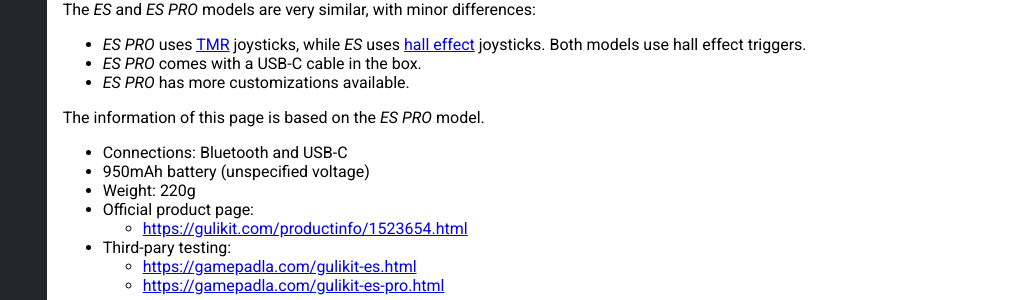
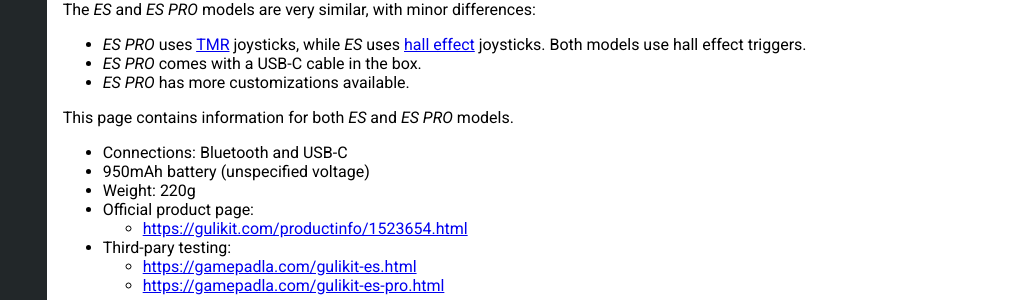
Before and after one commit to denilsonsa/gamepad-cheatsheet, a Jekyll site: the page built from _gamepads/GuliKit_ES_PRO.md, in a window 1280 px wide and 900 px high, scrolled down 1214 px. Shown: the part 152-452 px from the top of the window, without its empty margins (252-1280 px from the left). Built offline with Jekyll 4.4.1, drawn with Linux system fonts in a browser that asks for light colours.

Commit message:
Better wording for that sentence.

```diff
--- a/_gamepads/GuliKit_ES_PRO.md
+++ b/_gamepads/GuliKit_ES_PRO.md
@@ -15,7 +15,7 @@
 * *ES PRO* comes with a USB-C cable in the box.
 * *ES PRO* has more customizations available.
 
-The information of this page is based on the *ES PRO* model.
+This page contains information for both *ES* and *ES PRO* models.
 
 * Connections: Bluetooth and USB-C
 * 950mAh battery (unspecified voltage)
```
